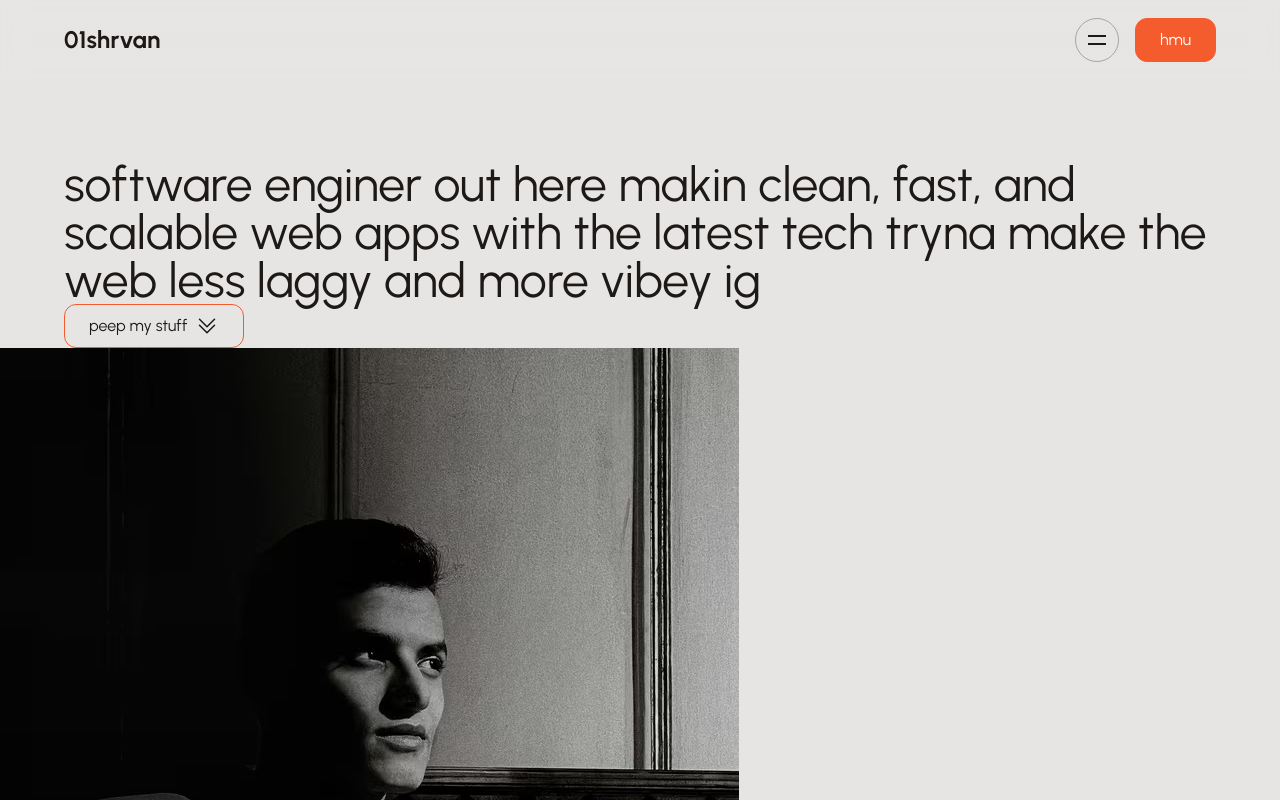
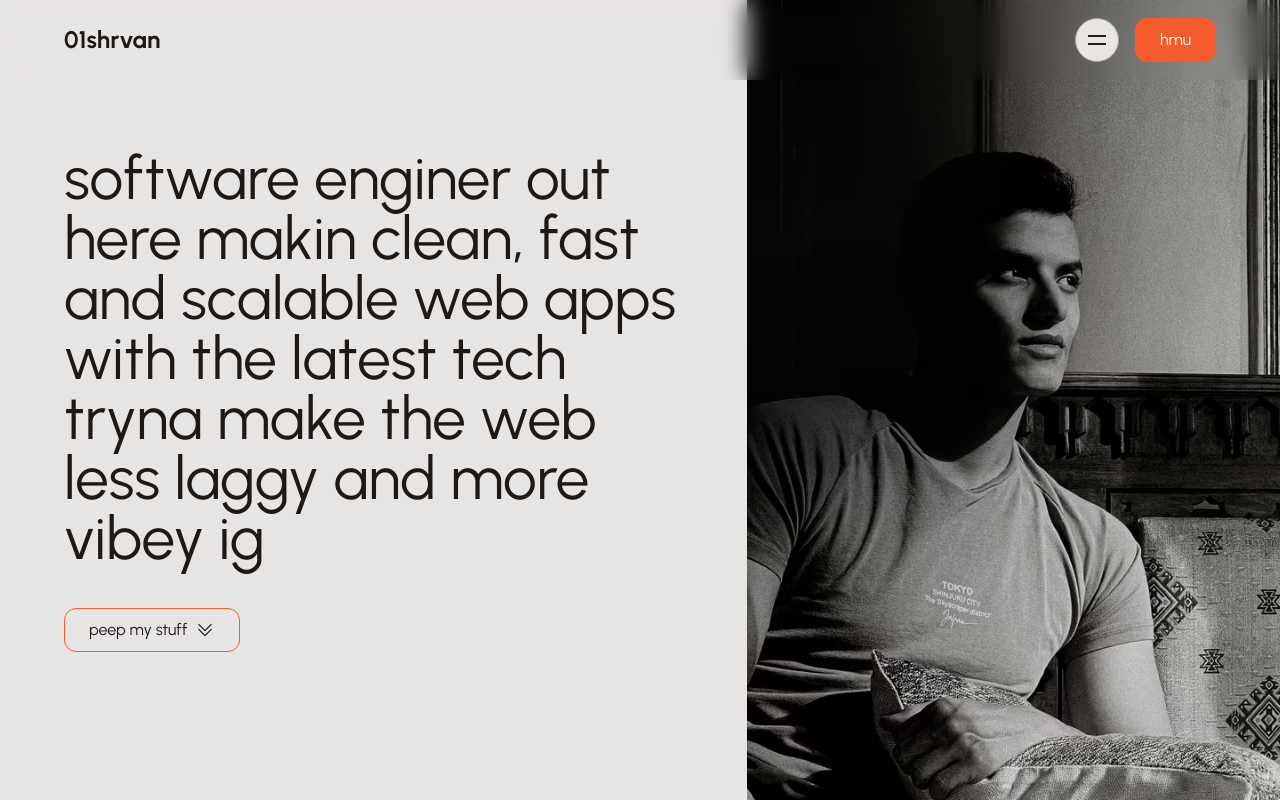
Before and after one commit to 01shrvan/portfolio-, a Next.js app: page / in a window 1280 px wide. Shown: the top 800 px of the page. Built offline with nearby package versions, Linux system fonts and the light colour scheme.

Commit message:
fix: update Header and Hero sections for improved styling and layout

```diff
--- a/src/sections/Header.tsx
+++ b/src/sections/Header.tsx
@@ -37,7 +37,7 @@ const Header: FC = () => {
             </a>
           </div>
           <div className="flex items-center gap-4">
-            <div className="size-11 border border-stone-400 rounded-full items-center justify-center inline-flex">
+            <div className="size-11 border border-stone-400 rounded-full items-center justify-center inline-flex bg-stone-200">
               <svg width="24" height="24" viewBox="0 0 24 24" fill="none" xmlns="http://www.w3.org/2000/svg">
                 <rect x="3" y="15" width="18" height="2" fill="currentColor" />
                 <rect x="3" y="7" width="18" height="2" fill="currentColor" />
--- a/src/sections/Hero.tsx
+++ b/src/sections/Hero.tsx
@@ -1,26 +1,35 @@
 import { FC } from "react";
-/* eslint-disable-next-line @typescript-eslint/no-unused-vars */
 import heroImage from "@/assets/images/hero-image.jpg";
 import Image from "next/image";
 import Button from "@/components/Button";
 
 const Hero: FC = () => {
-  return <section>
+  return (
+    <section>
+      <div className="grid md:grid-cols-12 md:h-screen items-stretch">
+        <div className="md:col-span-7 flex flex-col justify-center">
           <div className="container !max-w-full">
-      <h1 className="text-5xl mt-40">
-        software enginer out here makin clean, fast, and scalable web apps with the latest tech tryna make the web less laggy and more vibey ig
+            <h1 className="text-5xl md:text-6xl mt-40 md:mt-0">
+              software enginer out here makin clean, fast and scalable web apps with the latest tech tryna make the web less laggy and more vibey ig
             </h1>
-      <Button variant="secondary" iconAfter={<svg xmlns="http://www.w3.org/2000/svg" fill="none" viewBox="0 0 24 24" strokeWidth="1.5" stroke="currentColor" className="size-6">
+            <div className="flex flex-col md:flex-row md:items-center mt-10 items-start gap-6">
+              <Button variant="secondary" iconAfter={<svg xmlns="http://www.w3.org/2000/svg" fill="none" viewBox="0 0 24 24" strokeWidth="1.5" stroke="currentColor" className="size-5">
                 <path strokeLinecap="round" strokeLinejoin="round" d="m4.5 5.25 7.5 7.5 7.5-7.5m-15 6 7.5 7.5 7.5-7.5" />
               </svg>} >
                 <span> peep my stuff</span>
 
               </Button>
             </div>
-    <div>
-      <Image src={heroImage} alt="xyz" />
+          </div>
+        </div>
+        <div className="md:col-span-5">
+          <div className="mt-20 md:mt-0 h-full">
+            <Image src={heroImage} alt="xyz" className="size-full object-cover" />
+          </div>
+        </div>
       </div>
     </section>
+  )
 };
 
 export default Hero;
```
Lines whose indentation alone changed are shown as unchanged.
